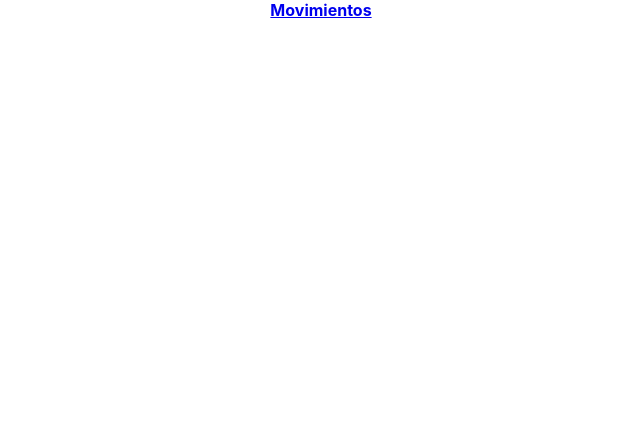
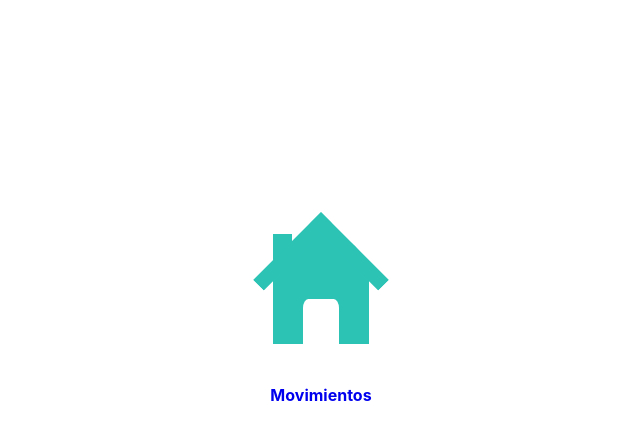
Before and after one commit to admodev/wayni-webapp, a React (Create React App) app: page / in a window 1280 px wide. Shown: the top 440 px of the page, without its empty margins (319-959 px from the left). Built offline with nearby package versions, Linux system fonts and the light colour scheme.

Commit message:
feat(component, package): add home icon to home component add commitizen package

```diff
--- a/package.json
+++ b/package.json
@@ -16,7 +16,8 @@
     "start": "react-scripts start",
     "build": "react-scripts build",
     "test": "react-scripts test",
-    "eject": "react-scripts eject"
+    "eject": "react-scripts eject",
+    "commit": "git cz"
   },
   "eslintConfig": {
     "extends": [
--- a/src/features/Home/index.jsx
+++ b/src/features/Home/index.jsx
@@ -6,6 +6,17 @@ import './styles.css';
 
 const Home = () => (
   <div className="container">
+    <div className="icon-home">
+      <div className="home-body" />
+      <div className="home-roof-cut-left" />
+      <div className="home-roof-cut-right" />
+      <div className="home-door" />
+      <div className="home-chimney" />
+      <div className="home-roof-container">
+        <div className="home-roof-left" />
+        <div className="home-roof-right" />
+      </div>
+    </div>
     <Link className="title" to="/movements">
       Movimientos
     </Link>
--- a/src/features/Home/styles.css
+++ b/src/features/Home/styles.css
@@ -1,9 +1,91 @@
 .container {
   display: flex;
+  flex-direction: column;
   align-items: center;
   justify-content: center;
 }
 
 .title {
   font-weight: 700;
+  text-align: center;
+  text-decoration: none;
 }
+
+.icon-home {
+  width: 160px;
+  height: 160px;
+  position: relative;
+  overflow: hidden;
+  margin-top: 25vh;
+  margin-left: auto;
+  margin-right: auto;
+  margin-bottom: 25px;
+  background-color: #ffffff;
+}
+
+.icon-home .home-chimney {
+  width: 12%;
+  height: 18%;
+  position: absolute;
+  left: 20%;
+  top: 21%;
+  background-color: #2cc3b5;
+  border-bottom-left-radius: 10%;
+  border-bottom-right-radius: 10%;
+}
+
+.icon-home .home-roof-container {
+  width: 60%;
+  height: 60%;
+  position: absolute;
+  left: 50%;
+  margin-left: -30%;
+  top: 20%;
+  -webkit-transform: rotate(45deg);
+  -moz-transform: rotate(45deg);
+  -ms-transform: rotate(45deg);
+  transform: rotate(45deg);
+  overflow: hidden;
+}
+
+.icon-home .home-roof-left {
+  width: 100%;
+  height: 100%;
+  position: absolute;
+  background-color: #2cc3b5;
+  left: -84%;
+}
+
+.icon-home .home-roof-right {
+  width: 100%;
+  height: 100%;
+  position: absolute;
+  background-color: #2cc3b5;
+  top: -84%;
+  -webkit-transform: rotate(90deg);
+  -moz-transform: rotate(90deg);
+  -ms-transform: rotate(90deg);
+  transform: rotate(90deg);
+}
+
+.icon-home .home-body {
+  width: 60%;
+  height: 70%;
+  position: absolute;
+  left: 50%;
+  margin-left: -30%;
+  bottom: 10%;
+  background-color: #2cc3b5;
+  border-radius: 100px 100px 0 0;
+}
+
+.icon-home .home-door {
+  width: 22%;
+  height: 38%;
+  position: absolute;
+  left: 50%;
+  margin-left: -11%;
+  bottom: 00%;
+  background-color: #ffffff;
+  border-radius: 15%;
+}
```
Also changed, not shown: 1 other file (tests, documents, lock files or other folders).
